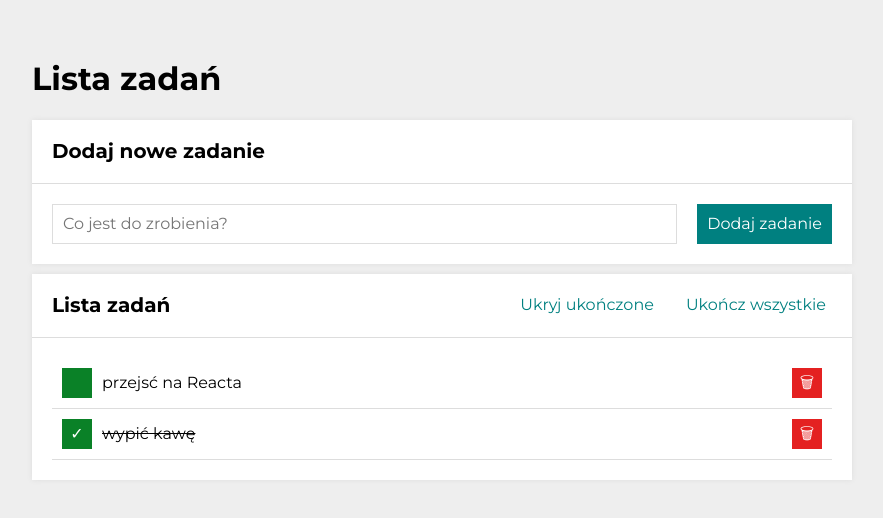
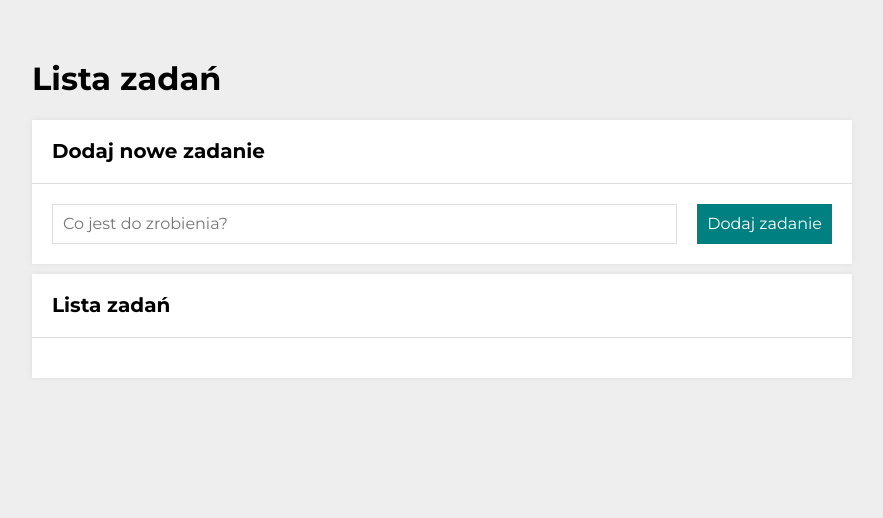
Before and after one commit to mg-wiewiora/to-do-list-react, a React (Create React App) app: page / in a window 1280 px wide. Shown: the top 518 px of the page, without its empty margins (198-1081 px from the left). Built offline with nearby package versions, Linux system fonts and the light colour scheme.

Commit message:
localStorage and useEffect added

```diff
--- a/src/App.js
+++ b/src/App.js
@@ -1,4 +1,4 @@
-import { useState } from "react";
+import { useEffect, useState } from "react";
 import Form from "./Form";
 import List from "./List";
 import Menu from "./Menu";
@@ -6,14 +6,20 @@ import Section from "./Section";
 import Header from "./Header";
 import Container from "./Container";
 
-const initialTasks = [
-  { id: 1, content: "przejsć na Reacta", done: false },
-  { id: 2, content: "wypić kawę", done: true },
-];
+const getInitialState = () => {
+  const tasksLocalStorage = localStorage.getItem("tasks");
+
+  return tasksLocalStorage ? JSON.parse(tasksLocalStorage) : [];
+};
 
 function App() {
   const [hideDone, setHideDone] = useState(false);
-  const [tasks, setTasks] = useState(initialTasks);
+
+  const [tasks, setTasks] = useState(getInitialState);
+
+  useEffect(() => {
+    localStorage.setItem("tasks", JSON.stringify(tasks));
+  }, [tasks]);
 
   const toggleHideDone = () => {
     setHideDone((hideDone) => !hideDone);
```
